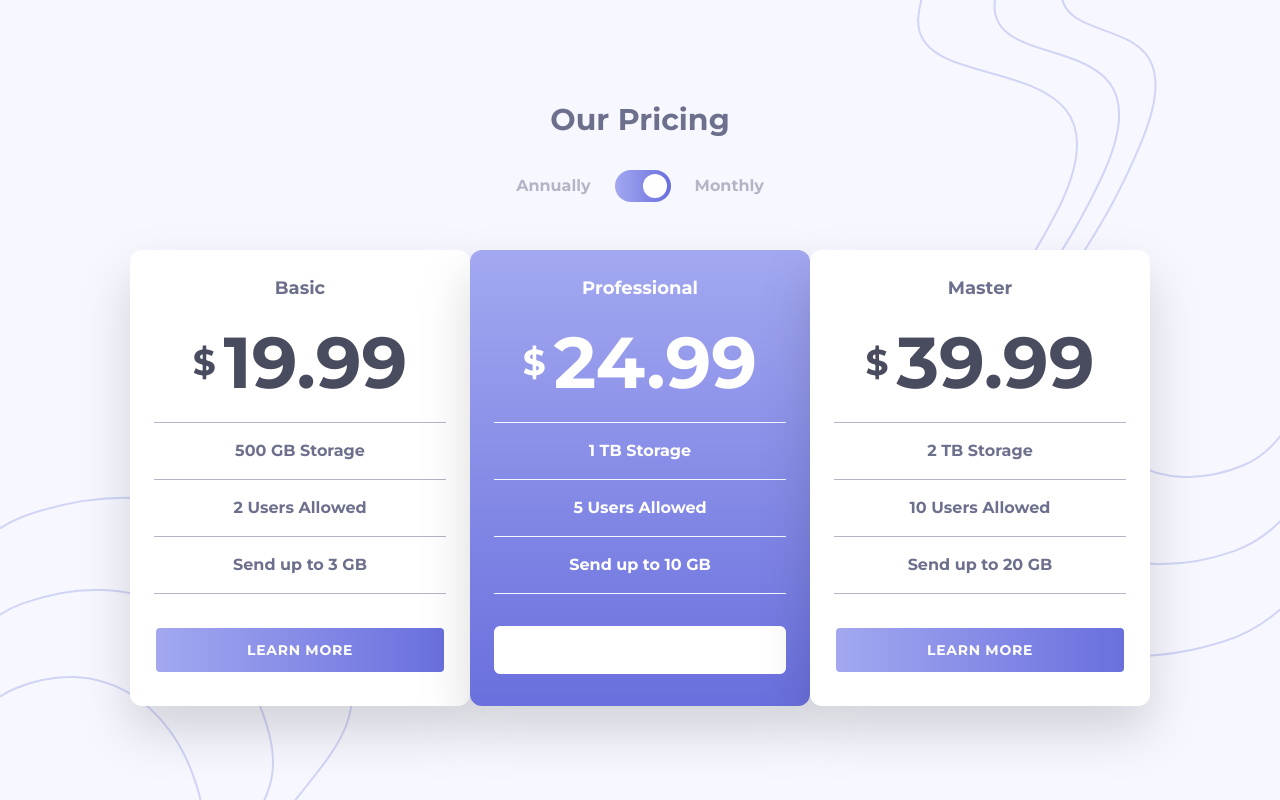
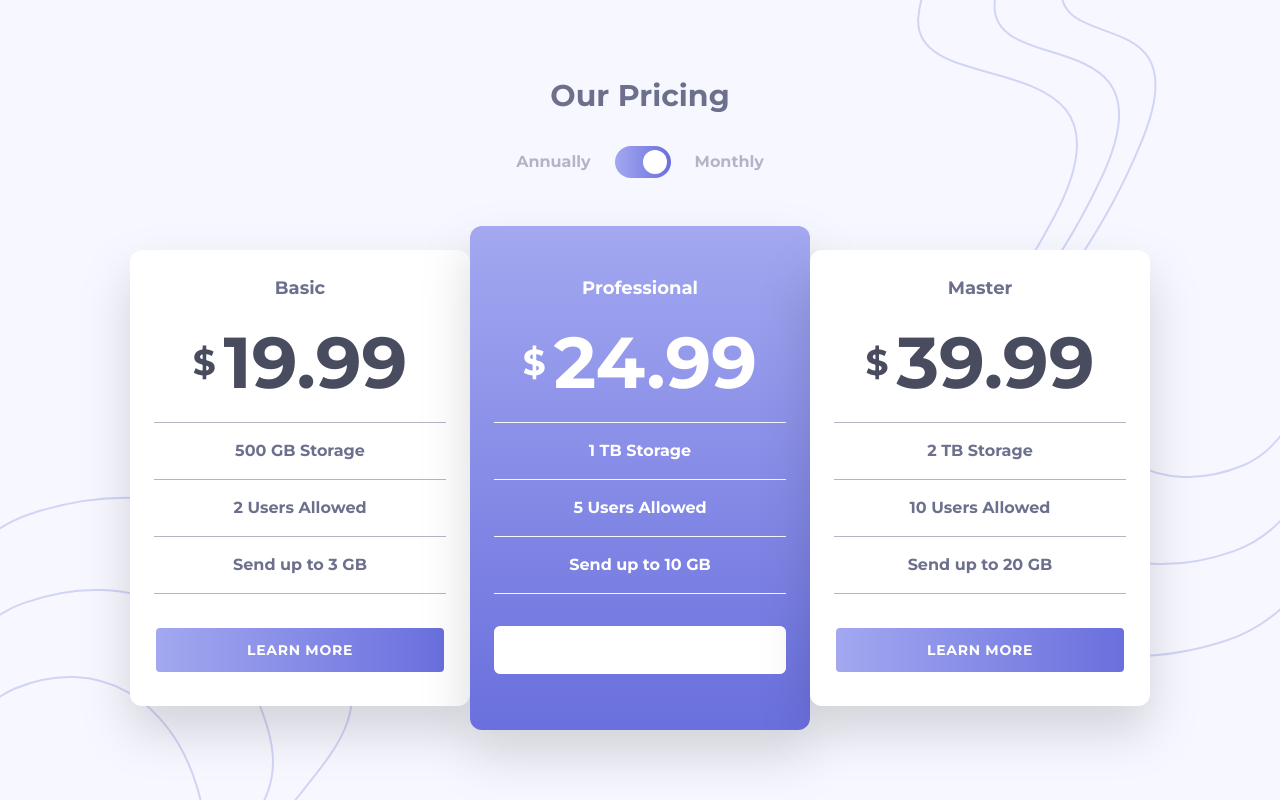
Before and after one commit to ChromeUniverse/pricing-component-with-toggle, a React (Vite) app: page / in a window 1280 px wide. Built offline with nearby package versions, Linux system fonts and the light colour scheme.

Commit message:
Yet another minor styling improvement

```diff
--- a/src/components/Card.jsx
+++ b/src/components/Card.jsx
@@ -6,7 +6,7 @@ function Card({ highlight, title, price, storage, users, transfer, index }) {
     <div
       className={`
         bg-white px-6 py-6 w-[340px] drop-shadow-2xl
-        ${highlight ? "bg-gradient-to-b from-lightPurple to-strongPurple py-12" : ""}
+        ${highlight ? "bg-gradient-to-b from-lightPurple to-strongPurple md:py-12" : ""}
         ${index === 0 ? 'rounded-xl md:rounded-l-xl' : ''}
         ${index === 1 ? 'rounded-xl md:rounded-xl' : ''}
         ${index === 2 ? 'rounded-xl md:rounded-r-xl' : ''}
```
